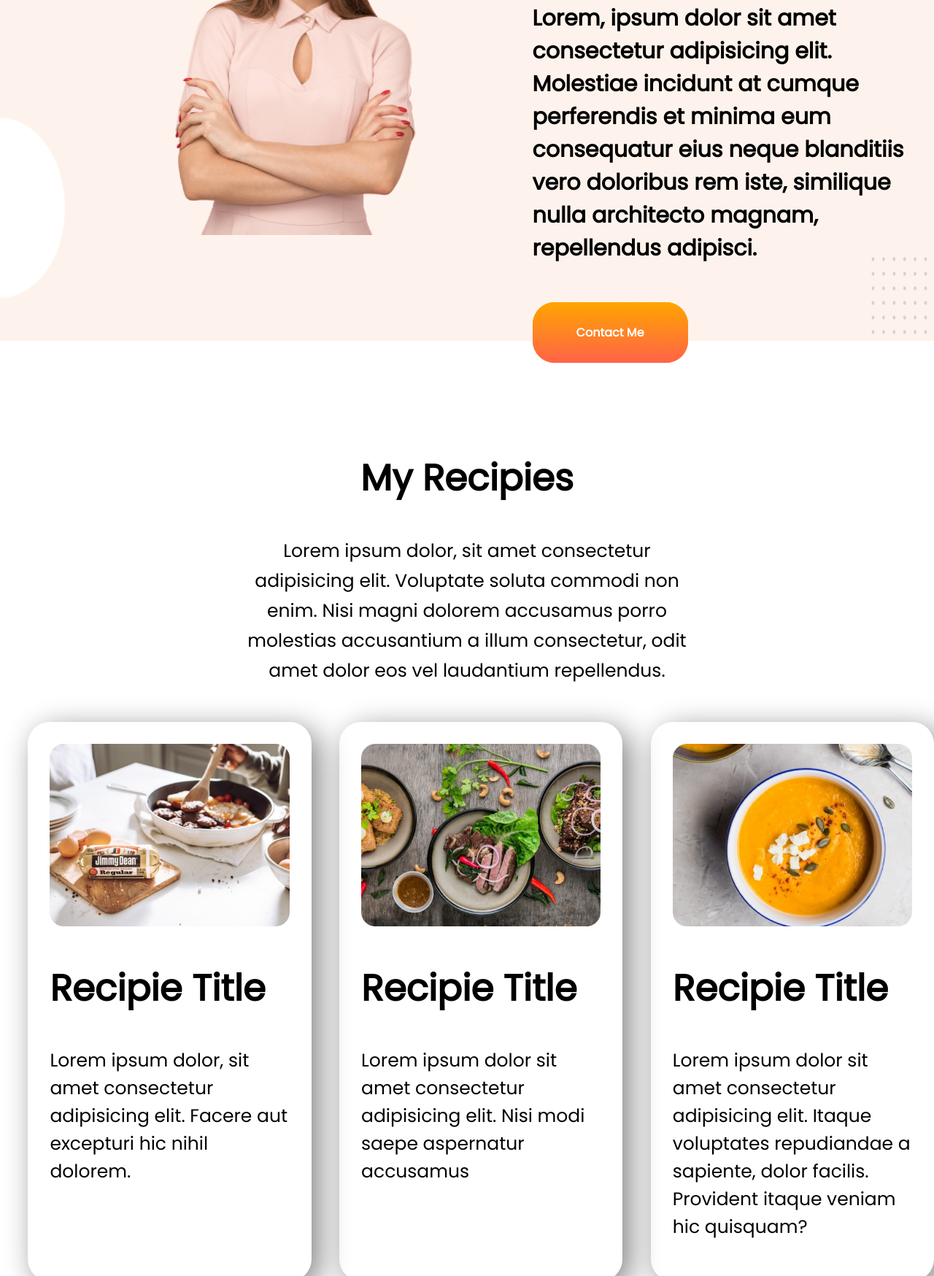
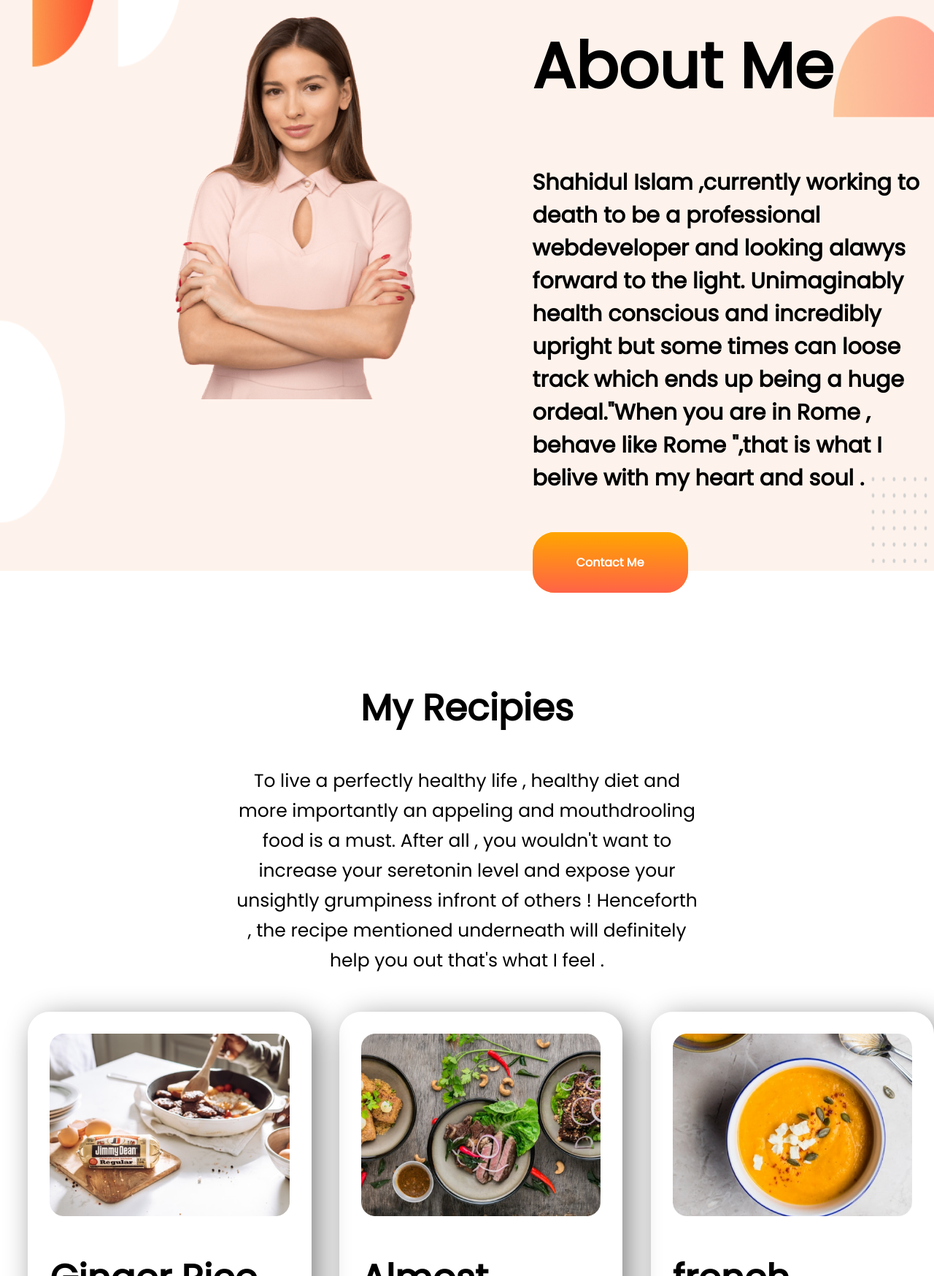
Before and after one commit to shahed-is/assainment-01, a plain HTML site: page index.html in a window 1280 px wide. Shown: the part 1756-3504 px from the top of the page at 73% size. Drawn offline with Linux system fonts and the light colour scheme.

```diff
--- a/index.html
+++ b/index.html
@@ -16,9 +16,11 @@
     <section class="top-banner flexible-container">
         <div class="half-width">
             <h1><span class="orange-color">Skip</span> The Diet,<br> just Eat Healthy<br> with Food Network</h1>
-            <p>Lorem ipsum dolor, sit amet consectetur adipisicing elit. Expedita, totam dolore! Nisi amet suscipit
-                ipsum a,
-                fugiat voluptate cum dolores.</p>
+            <p>Are you afraid of about your level of carbohydrates and glutanine ? You definitely are in a pickle ! Do
+                you want to change your life style
+                with a more protein based healthy recipe ? Then make sure to check out our healthy recipes , in order to
+                take
+                a step farther of being healthy !</p>
             <a class="link-button" target="_blank" href="#">ORDER FOOD</a>
         </div>
         <div class="half-width">
@@ -33,9 +35,10 @@
         </div>
         <div class="half-width">
             <h1>About Me</h1>
-            <p>Lorem, ipsum dolor sit amet consectetur adipisicing elit. Molestiae incidunt at cumque perferendis et
-                minima eum consequatur eius neque blanditiis vero doloribus rem iste, similique nulla architecto magnam,
-                repellendus adipisci.</p>
+            <p> Shahidul Islam ,currently working to death to be a professional webdeveloper and looking alawys forward
+                to the light. Unimaginably health conscious and incredibly upright but some times can loose track
+                which ends up being a huge ordeal."When you are in Rome , behave like Rome ",that is what I belive with
+                my heart and soul . </p>
             <a class="link-button" target="_blank" href="#">Contact Me</a>
 
         </div>
@@ -47,31 +50,31 @@
     <section class="my">
         <div class="first">
             <h1>My Recipies</h1>
-            <p>Lorem ipsum dolor, sit amet consectetur adipisicing elit. Voluptate soluta commodi non enim. Nisi magni
-                dolorem accusamus porro molestias accusantium a illum consectetur, odit amet dolor eos vel laudantium
-                repellendus.</p>
+            <p>To live a perfectly healthy life , healthy diet and more importantly an appeling and mouthdrooling food
+                is a must. After all , you wouldn't want to increase your seretonin level and expose your unsightly
+                grumpiness infront of others ! Henceforth , the recipe mentioned underneath will definitely help you out
+                that's what I feel .</p>
         </div>
 
         <div class="flexible-container">
             <div class="my-one">
                 <img src="images/food/Project Cover.jpg" alt="">
-                <h1>Recipie Title</h1>
-                <p>Lorem ipsum dolor, sit amet consectetur adipisicing elit. Facere aut excepturi hic nihil dolorem.
+                <h1>Ginger Rice </h1>
+                <p>Cooked with ginger, fried tofu skin, and soy sauce base sauce
                 </p>
             </div>
 
             <div class="my-one">
                 <img src="images/food/Project Cover1.jpg" alt="">
-                <h1>Recipie Title</h1>
-                <p>Lorem ipsum dolor sit amet consectetur adipisicing elit. Nisi modi saepe aspernatur accusamus
+                <h1>Almost instant Riceball </h1>
+                <p> frozen Yaki Onigiri (Baked Japanese Rice Triangle)!
                 </p>
             </div>
 
             <div class="my-one">
                 <img src="images/food/Project Cover.png" alt="">
-                <h1>Recipie Title</h1>
-                <p>Lorem ipsum dolor sit amet consectetur adipisicing elit. Itaque voluptates repudiandae a sapiente,
-                    dolor facilis. Provident itaque veniam hic quisquam?</p>
+                <h1>french tokimeshi salad </h1>
+                <p>freshly cut vegtables , salmon , fruits (including apricot ), meat and perslei .</p>
 
             </div>
         </div>
```
